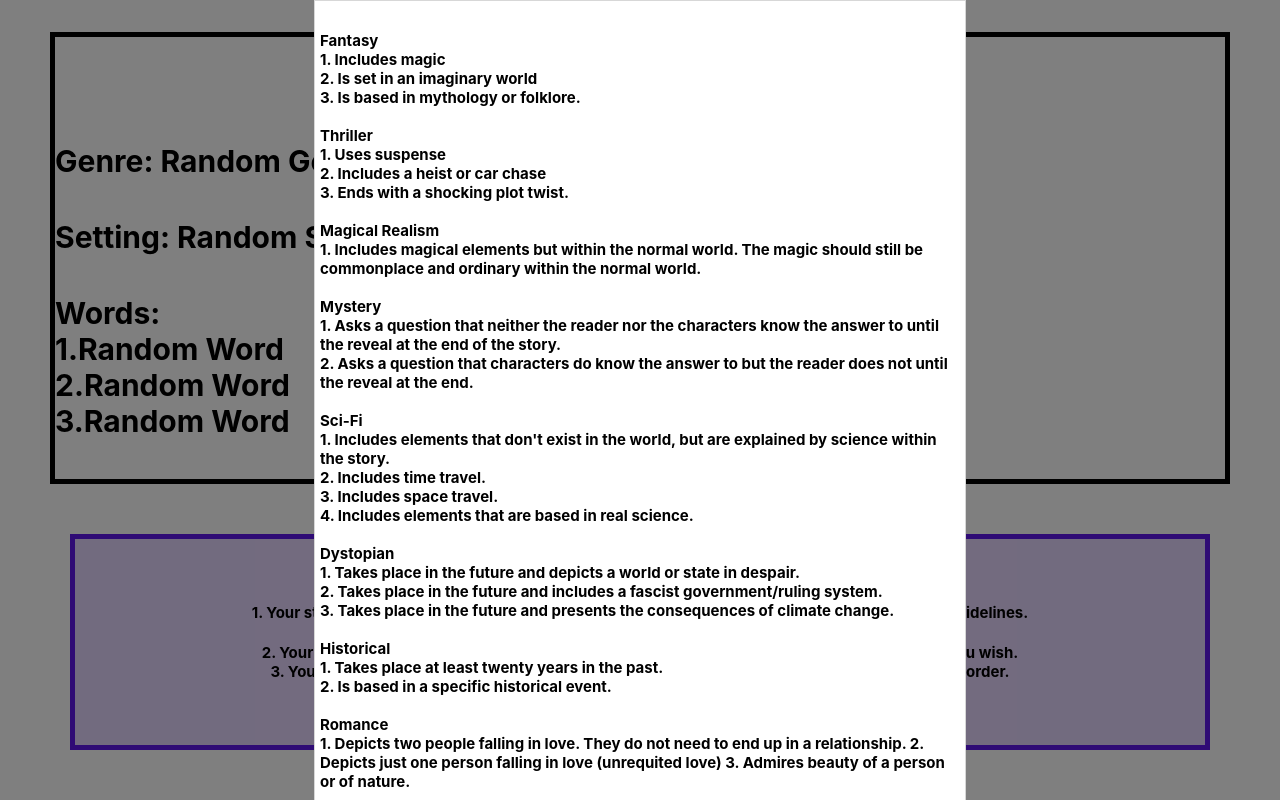
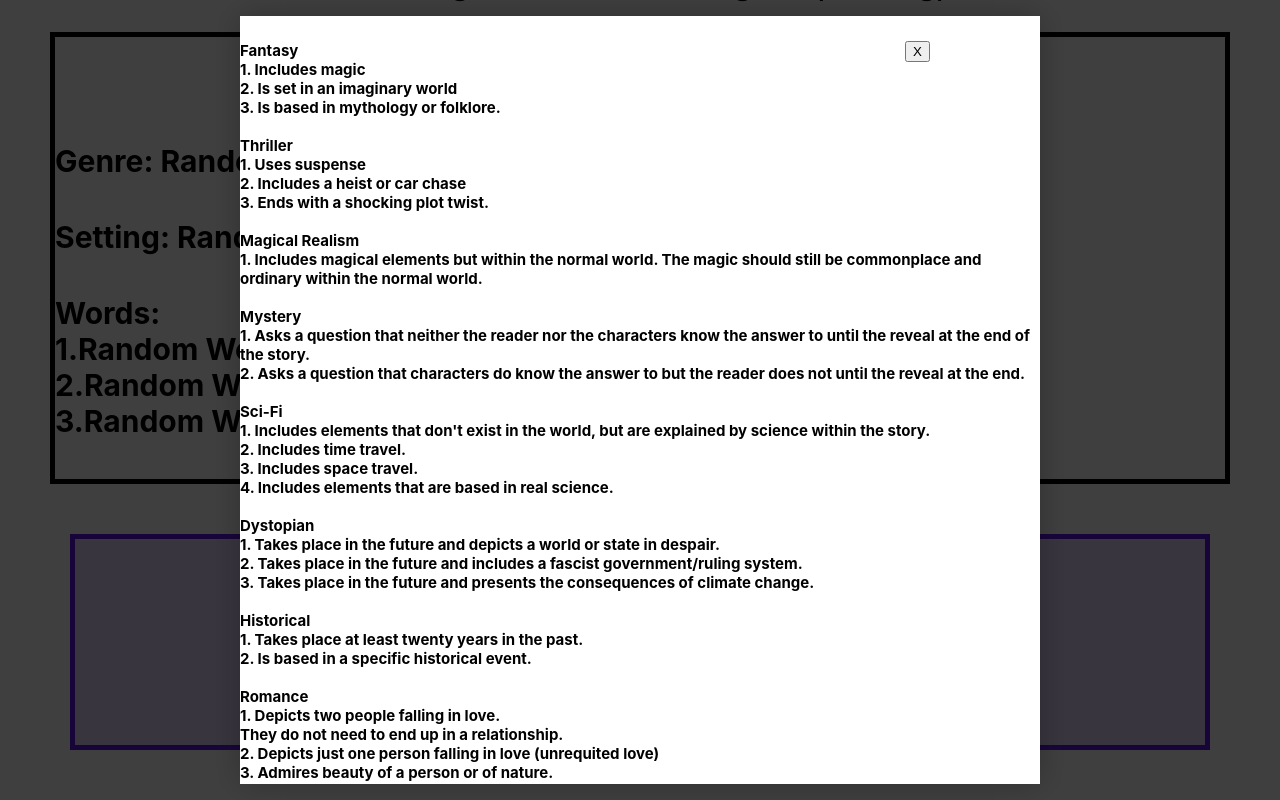
Before and after one commit to salercoding/Writing-Prompt-Generator, a React (Create React App) app: page / in a window 1280 px wide. Both pictures are taken after a click on the button "Click for genre guidelines". Shown: the part 226-1026 px from the top of the page. Built offline with nearby package versions, Linux system fonts and the light colour scheme.

Commit message:
renamed classnames in modal and added scroll to modal

```diff
--- a/src/App.css
+++ b/src/App.css
@@ -44,3 +44,30 @@ h5 {
   margin: 10px 50px;
   border: 5px solid black;
 }
+.modal {
+  position: fixed;
+  z-index: 999999;
+  top: 0;
+  left: 0;
+  width: 100vw;
+  height: 100vh;
+  background: rgba(0, 0, 0, 0.5);
+  display: flex;
+  align-items: center;
+  justify-content: center;
+}
+.modalContent {
+  background: white;
+  width: 50rem;
+  max-width: calc(100vw - 2rem);
+  max-height: calc(100vh - 2rem);
+  box-shadow: 0 0 30px 0 rgba(0, 0, 0, 0.25);
+  overflow-y: auto;
+  position: relative;
+}
+.modalCloseButton {
+    cursor: pointer;
+    position: absolute;
+    right: 350px;
+    top: 40px;
+}
--- a/src/GenreGuidelines.js
+++ b/src/GenreGuidelines.js
@@ -26,7 +26,7 @@ const guidelines =
     Historical <br/> 1. Takes place at least twenty years in the past. <br/> 2. Is based in a specific historical event.
     <br/>
     <br/>
-    Romance <br/> 1. Depicts two people falling in love. They do not need to end up in a relationship. 2. Depicts just one person falling in love (unrequited love) 3. Admires beauty of a person or of nature.
+    Romance <br/> 1. Depicts two people falling in love. <br/> They do not need to end up in a relationship. <br/> 2. Depicts just one person falling in love (unrequited love) <br/> 3. Admires beauty of a person or of nature.
 
 </h5>;
 
@@ -41,13 +41,13 @@ export default function PopupGenreGuidelines() {
                 {
                     close => (
                         <div className='modal'>
-                            <div className='content'>
+                            <div className='modalContent'>
                                 {guidelines}
                             </div>
-                            <div>
+                            <div className="modalCloseButton">
                                 <button onClick=
                                     {() => close()}>
-                                        Close
+                                        X
                                 </button>
                             </div>
                         </div>
```
